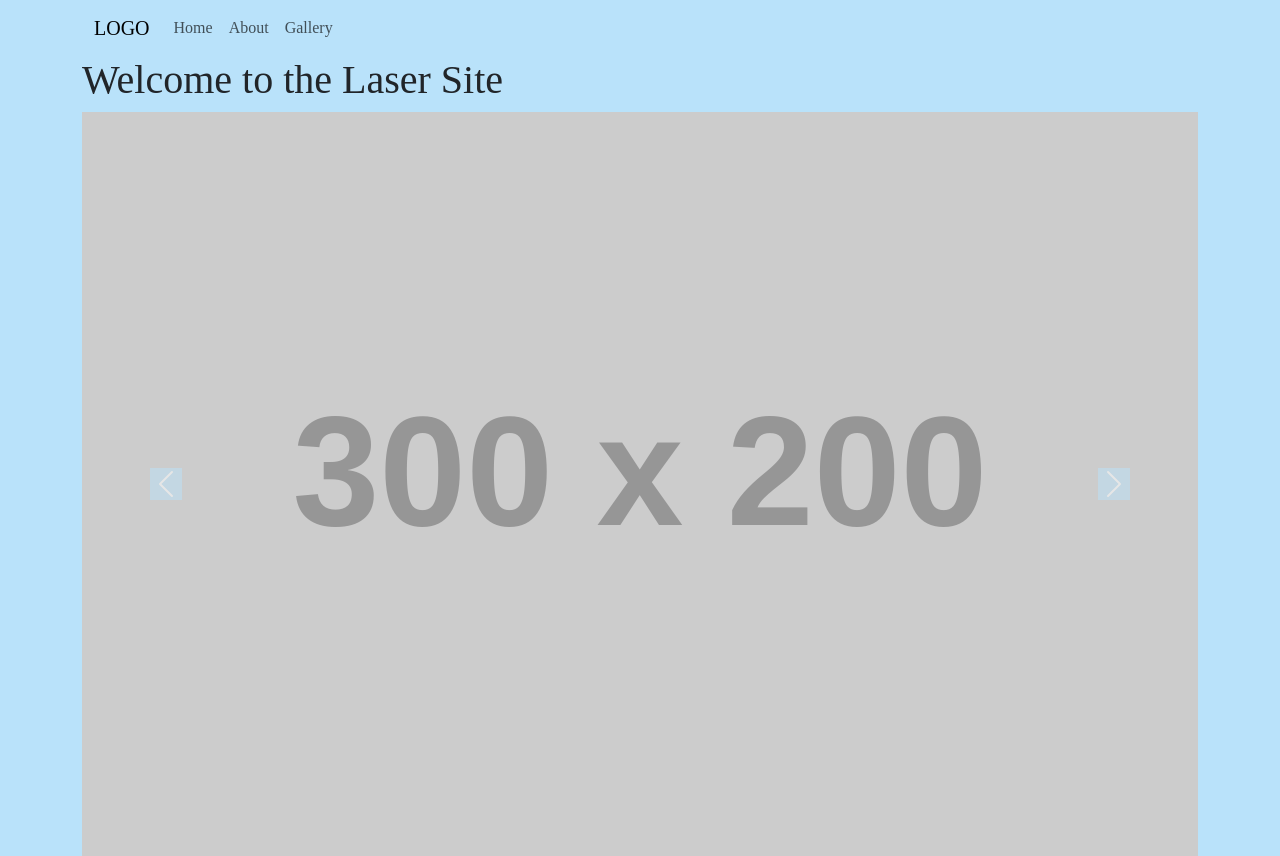
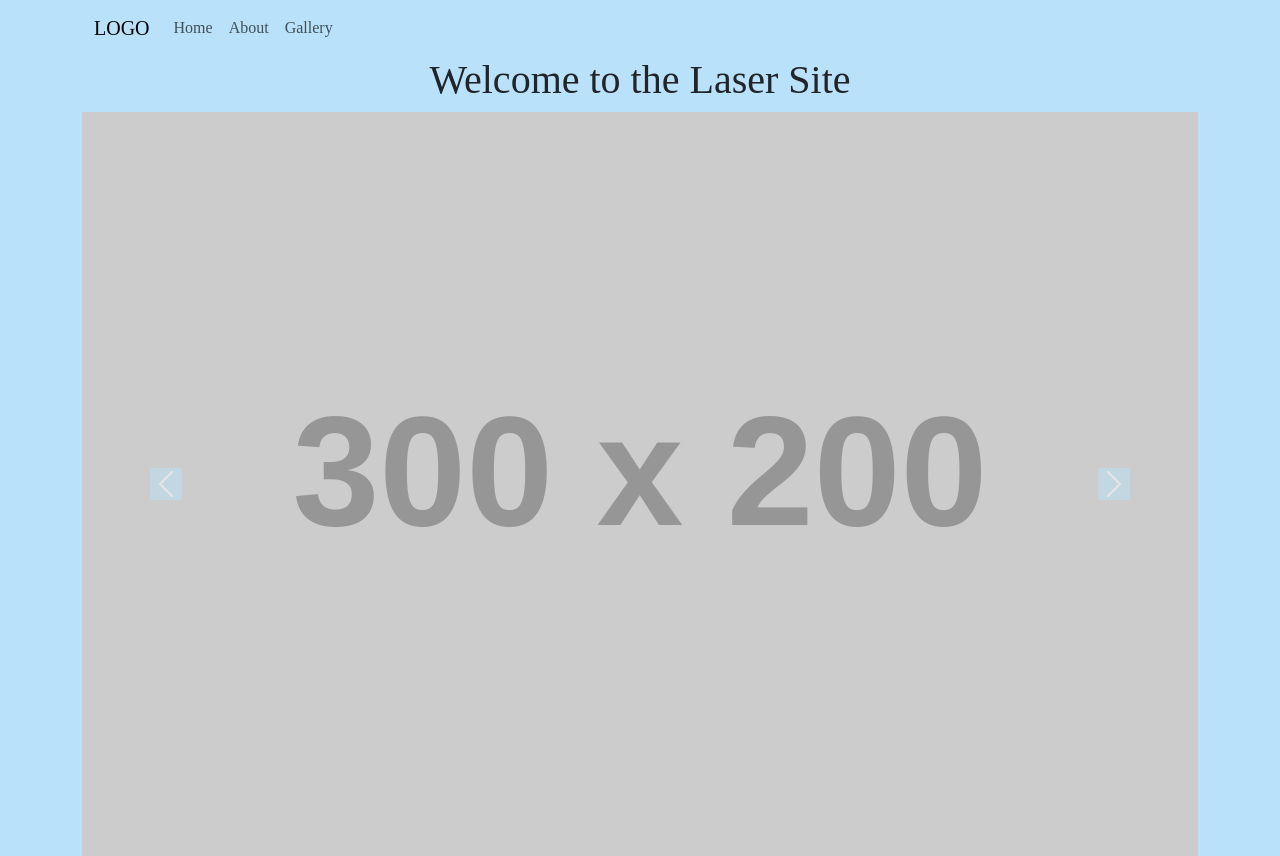
Before and after one commit to asobol13/LaserWebsite, a Next.js app: page / in a window 1280 px wide. Built offline with nearby package versions, Linux system fonts and the light colour scheme.

Commit message:
Centered heading

```diff
--- a/src/pages/index.tsx
+++ b/src/pages/index.tsx
@@ -14,7 +14,7 @@ function Home () {
                 <Navigation />
             </div>
             <div className="container">
-                <h1>Welcome to the Laser Site</h1>
+                <h1 style={{ textAlign: 'center' }}>Welcome to the Laser Site</h1>
                 <div id="carouselExampleAutoplaying" className="carousel slide" data-bs-ride="true">
                     <div className="carousel-inner">
                         <div className="carousel-item active">
```
